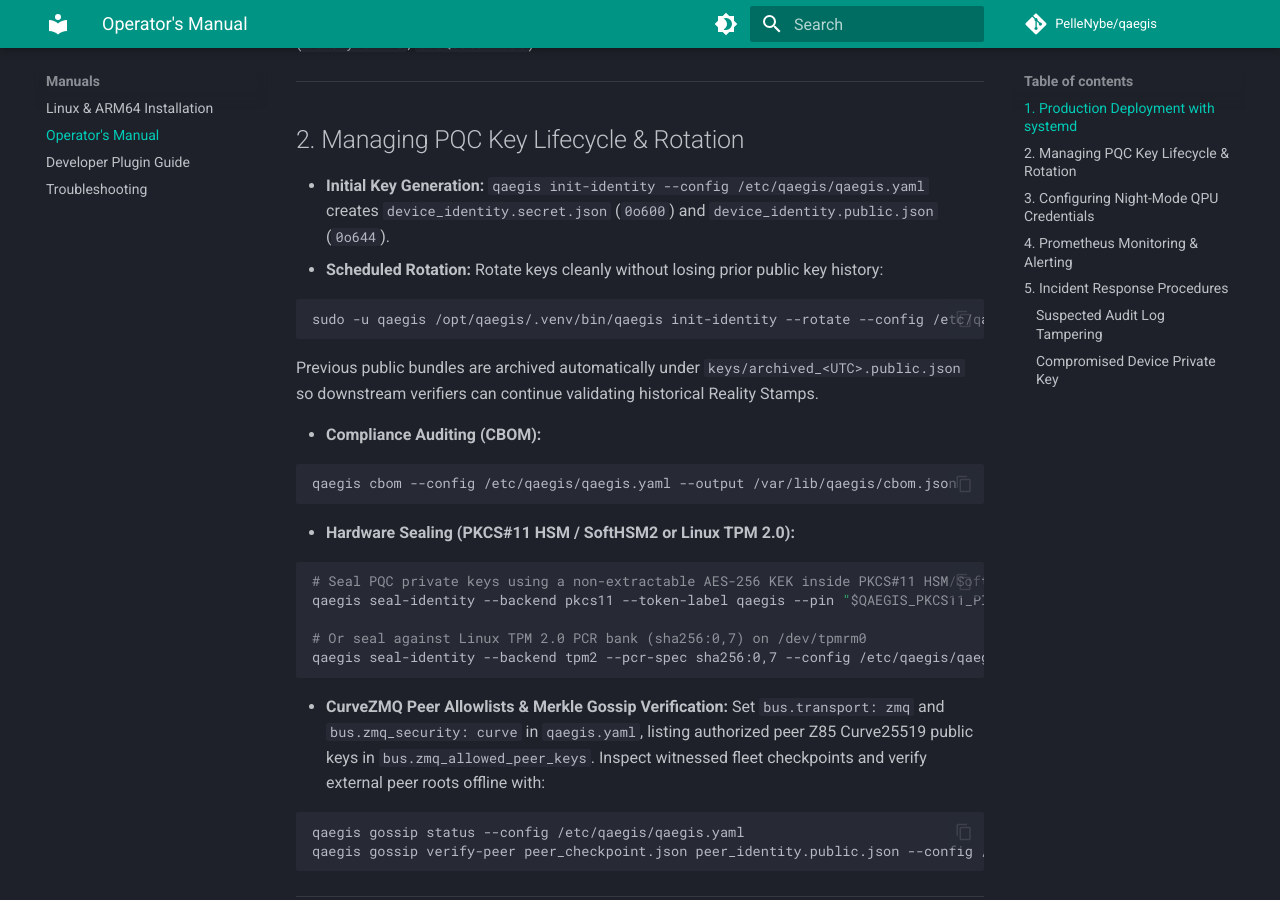
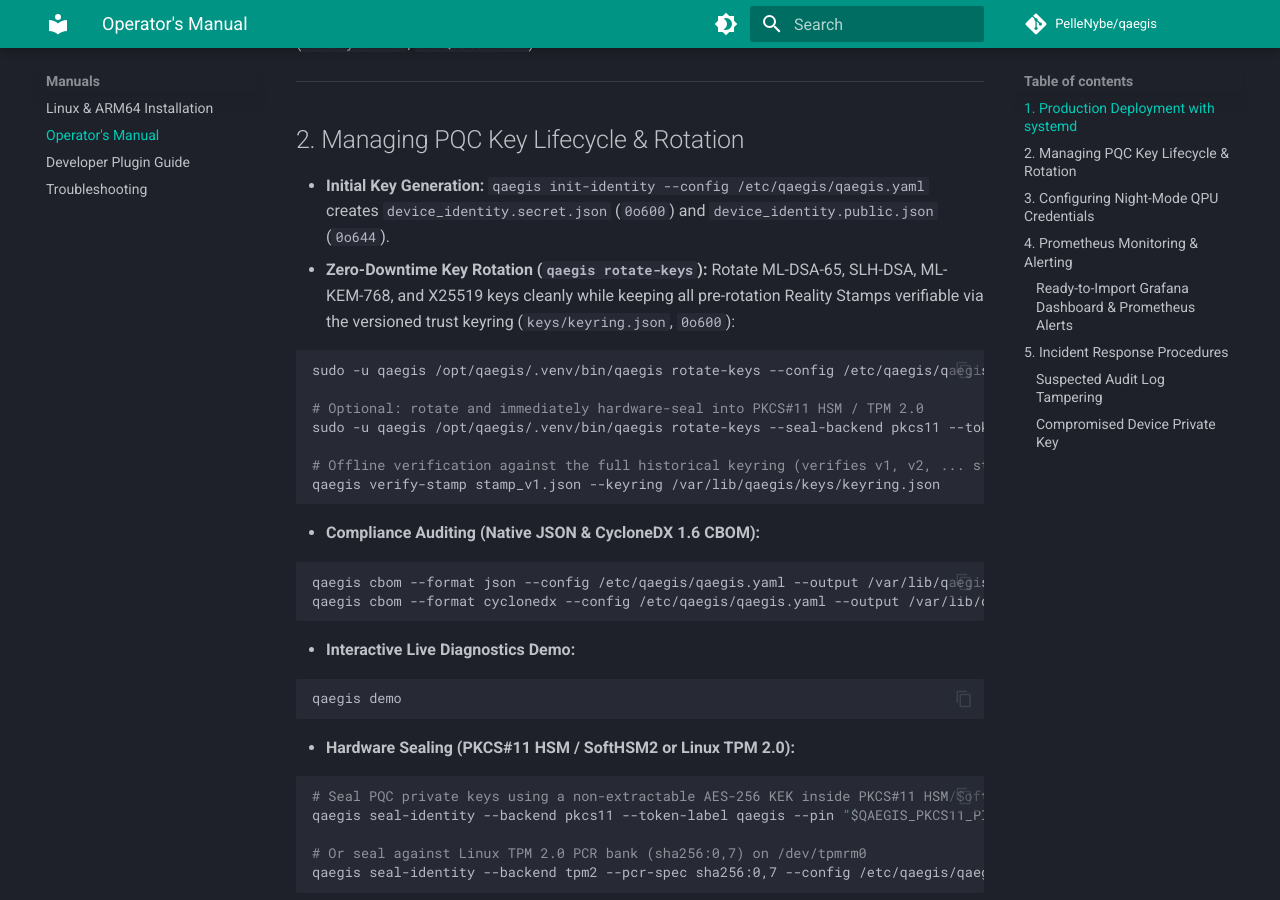
Before and after one commit to PelleNybe/qaegis, an MkDocs documentation site: the page built from docs/manuals/operators-manual.md, in a window 1280 px wide and 900 px high, scrolled down 862 px. Built offline with MkDocs 1.6.1 and Material for MkDocs 9.7.7, drawn with Linux system fonts in a browser that asks for light colours; comment, search, counter and statistics services are not loaded; some of the changed text lies outside the part shown.

Commit message:
docs(v0.4): add live docs badge, 10-second demo quickstart, rotation & observability manuals

````diff
--- a/docs/manuals/operators-manual.md
+++ b/docs/manuals/operators-manual.md
@@ -39,18 +39,29 @@ The shipped unit enforces `NoNewPrivileges=yes`, `CapabilityBoundingSet=`, `Prot
 ## 2. Managing PQC Key Lifecycle & Rotation
 
 - **Initial Key Generation:** `qaegis init-identity --config /etc/qaegis/qaegis.yaml` creates `device_identity.secret.json` (`0o600`) and `device_identity.public.json` (`0o644`).
-- **Scheduled Rotation:** Rotate keys cleanly without losing prior public key history:
+- **Zero-Downtime Key Rotation (`qaegis rotate-keys`):** Rotate ML-DSA-65, SLH-DSA, ML-KEM-768, and X25519 keys cleanly while keeping all pre-rotation Reality Stamps verifiable via the versioned trust keyring (`keys/keyring.json`, `0o600`):
 
   ```bash
-  sudo -u qaegis /opt/qaegis/.venv/bin/qaegis init-identity --rotate --config /etc/qaegis/qaegis.yaml
+  sudo -u qaegis /opt/qaegis/.venv/bin/qaegis rotate-keys --config /etc/qaegis/qaegis.yaml
+
+  # Optional: rotate and immediately hardware-seal into PKCS#11 HSM / TPM 2.0
+  sudo -u qaegis /opt/qaegis/.venv/bin/qaegis rotate-keys --seal-backend pkcs11 --token-label qaegis --config /etc/qaegis/qaegis.yaml
+
+  # Offline verification against the full historical keyring (verifies v1, v2, ... stamps)
+  qaegis verify-stamp stamp_v1.json --keyring /var/lib/qaegis/keys/keyring.json
   ```
 
-  Previous public bundles are archived automatically under `keys/archived_<UTC>.public.json` so downstream verifiers can continue validating historical Reality Stamps.
-
-- **Compliance Auditing (CBOM):**
+- **Compliance Auditing (Native JSON & CycloneDX 1.6 CBOM):**
 
   ```bash
-  qaegis cbom --config /etc/qaegis/qaegis.yaml --output /var/lib/qaegis/cbom.json
+  qaegis cbom --format json --config /etc/qaegis/qaegis.yaml --output /var/lib/qaegis/cbom.json
+  qaegis cbom --format cyclonedx --config /etc/qaegis/qaegis.yaml --output /var/lib/qaegis/cbom.cdx.json
+  ```
+
+- **Interactive Live Diagnostics Demo:**
+
+  ```bash
+  qaegis demo
   ```
 
 - **Hardware Sealing (PKCS#11 HSM / SoftHSM2 or Linux TPM 2.0):**
@@ -111,6 +122,14 @@ When `telemetry.enabled: true`, Q-Aegis exposes Prometheus metrics at `http://12
 | `qaegis_bus_auth_rejections_total` | Counter | **Alert immediately** on unauthorized CurveZMQ peer ZAP handshake attempts. |
 | `qaegis_gossip_equivocation_total` | Counter | **Page immediately** — indicates a peer signed conflicting Merkle roots for the same tree size (split-view attack). |
 | `qaegis_mitigation_runs_total` | Counter | Track Night-Mode ZNE/TREX error mitigation invocation counts. |
+| `qaegis_identity_key_rotations_total` | Counter | Track completed zero-downtime PQC key rotations per node. |
+
+### Ready-to-Import Grafana Dashboard & Prometheus Alerts
+
+Q-Aegis ships production observability templates under `deploy/`:
+
+- **Grafana v10+ Dashboard:** Import `deploy/grafana/qaegis-dashboard.json` and bind `${DS_PROMETHEUS}` to your Prometheus data source.
+- **Prometheus Alerting Rules:** Load `deploy/prometheus/alerts.yml` into your Prometheus `rule_files` configuration (`QAegisGossipEquivocationDetected`, `QAegisQRNGHealthFailure`, `QAegisCurveZMQAuthSpike`, `QAegisPolicyRollbackTriggered`, and `QAegisHighPqcSigningLatency`).
 
 ---
 
````
Also changed, not shown: CHANGELOG.md (+8 -0 lines), README.md (+26 -3 lines), 1 other file.
